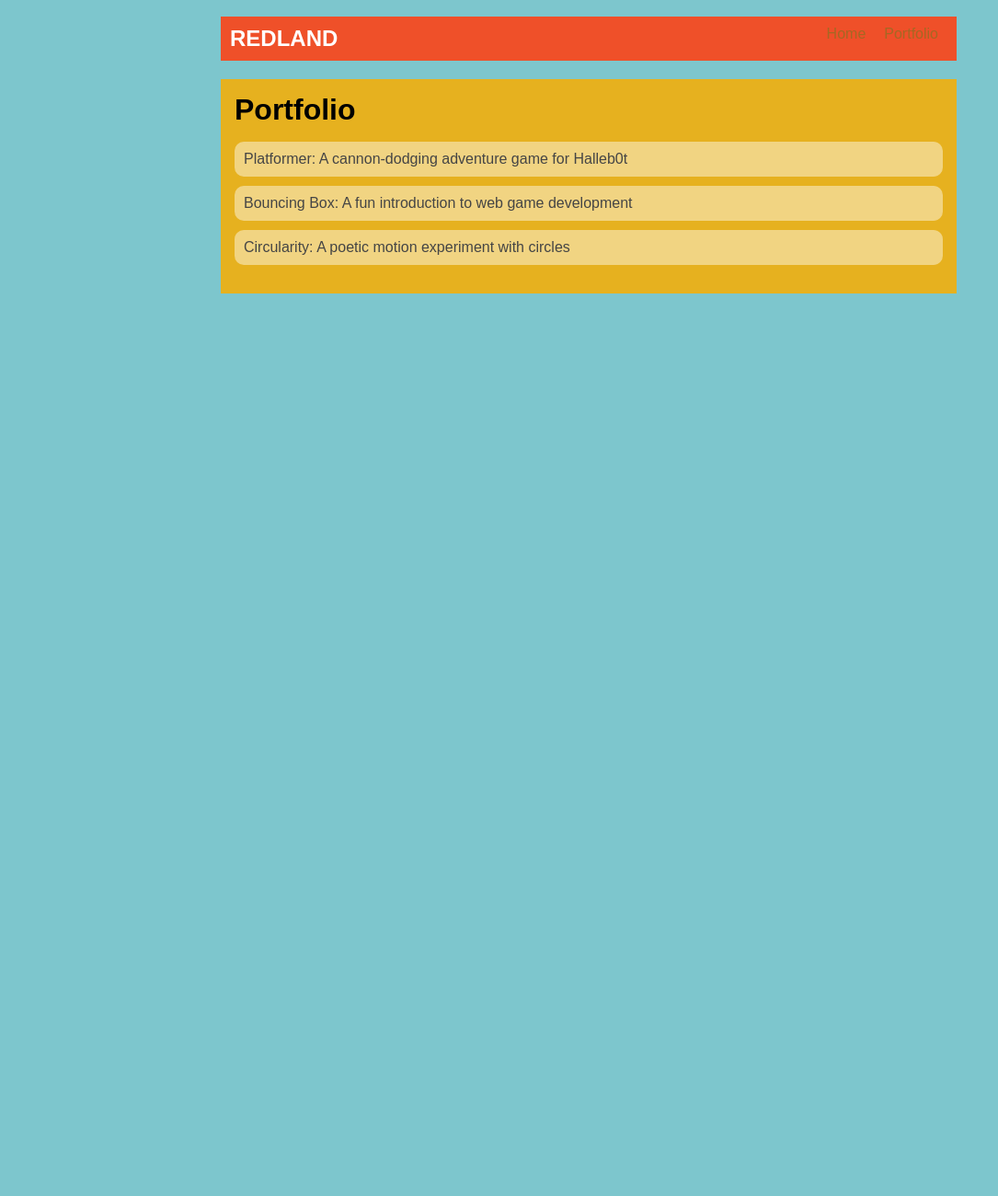
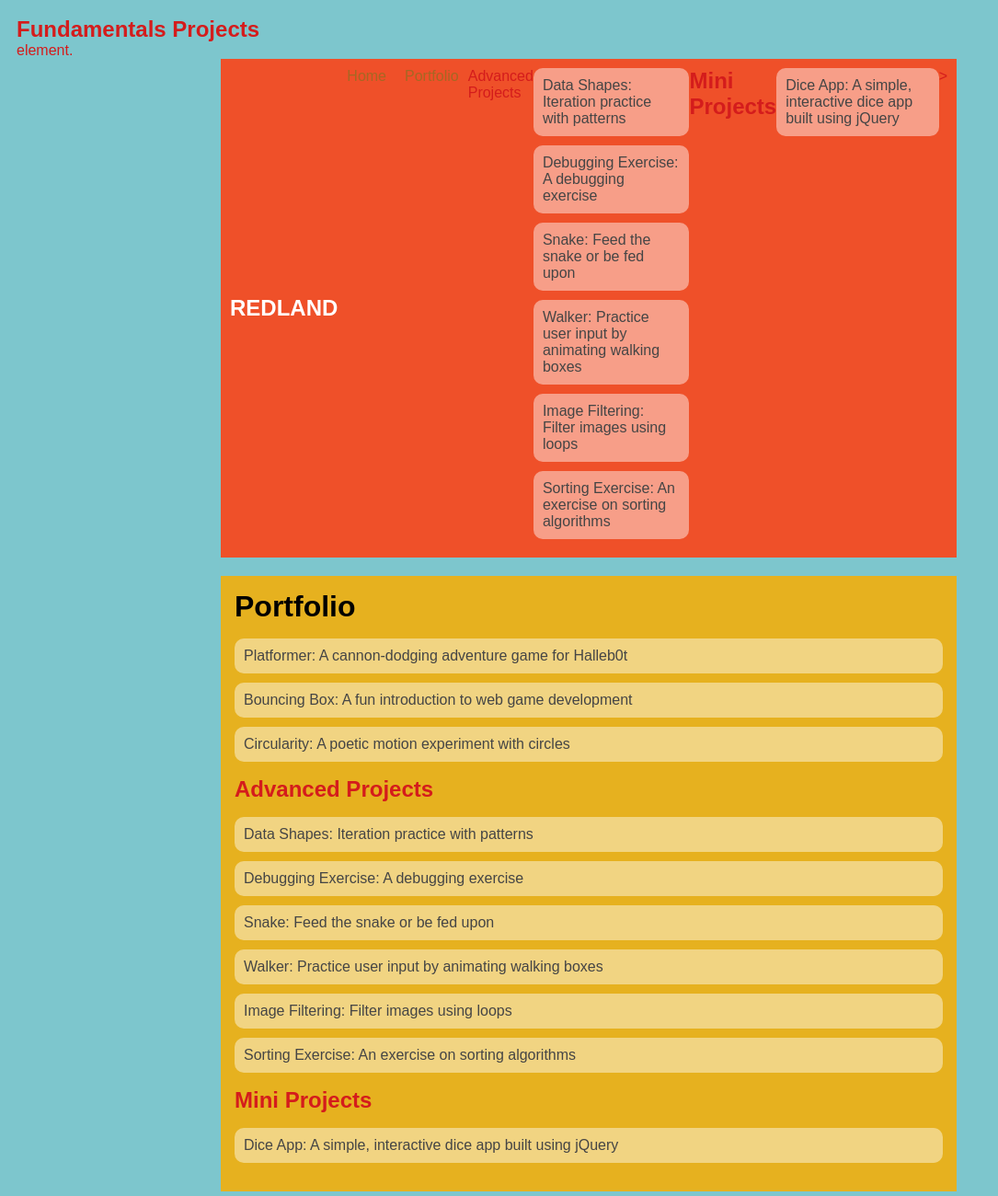
Before and after one commit to 800SED/800sed.github.io, a plain HTML site: page portfolio.html in a window 1280 px wide. Shown: the whole page at 92% size, without its empty margins (0-1085 px from the left). Before the commit the page ends 800 px from the top, so only its background shows below. Drawn offline with Linux system fonts and the light colour scheme.

Commit message:
add ASD projects

```diff
--- a/portfolio.html
+++ b/portfolio.html
@@ -1,4 +1,4 @@
-<!DOCTYPE html>
+<h2>Fundamentals Projects</h2> element.<!DOCTYPE html>
 <html>
   <head>
     <title>REDLAND</title>
@@ -17,10 +17,22 @@
     <li class="nav-li">
       <a href="portfolio.html">Portfolio</a>
     </li>
-  </ul>
+  </ul<h2>Advanced Projects</h2>
+<ul id ="portfolio">
+    <li><a href="asd-projects/data-shapes"> Data Shapes: Iteration practice with patterns</a></li>
+    <li><a href="asd-projects/debugging-exercise"> Debugging Exercise: A debugging exercise</a></li>
+    <li><a href="asd-projects/snake">Snake: Feed the snake or be fed upon</a></li>
+    <li><a href="asd-projects/walker">Walker: Practice user input by animating walking boxes</a></li>
+    <li><a href="asd-projects/image-filtering">Image Filtering: Filter images using loops</a></li>
+    <li><a href="asd-projects/sorting">Sorting Exercise: An exercise on sorting algorithms</a></li>
+</ul>
+<h2>Mini Projects</h2>
+<ul id ="portfolio">
+    <li><a href="asd-projects/dice-app"> Dice App: A simple, interactive dice app built using jQuery</a></li>
+</ul>>
   </nav>
 
-  <main>
+<main>
   <div class="content">
     <h1>Portfolio</h1>
     <ul id="portfolio">
@@ -33,7 +45,19 @@
 <li>
   <a href="fsd-projects/circularity/">Circularity: A poetic motion experiment with circles</a>
 </li>
-    </ul>
+    </ul><h2>Advanced Projects</h2>
+<ul id ="portfolio">
+    <li><a href="asd-projects/data-shapes"> Data Shapes: Iteration practice with patterns</a></li>
+    <li><a href="asd-projects/debugging-exercise"> Debugging Exercise: A debugging exercise</a></li>
+    <li><a href="asd-projects/snake">Snake: Feed the snake or be fed upon</a></li>
+    <li><a href="asd-projects/walker">Walker: Practice user input by animating walking boxes</a></li>
+    <li><a href="asd-projects/image-filtering">Image Filtering: Filter images using loops</a></li>
+    <li><a href="asd-projects/sorting">Sorting Exercise: An exercise on sorting algorithms</a></li>
+</ul>
+<h2>Mini Projects</h2>
+<ul id ="portfolio">
+    <li><a href="asd-projects/dice-app"> Dice App: A simple, interactive dice app built using jQuery</a></li>
+</ul>
   </div>
   </main>
     </div>
```
